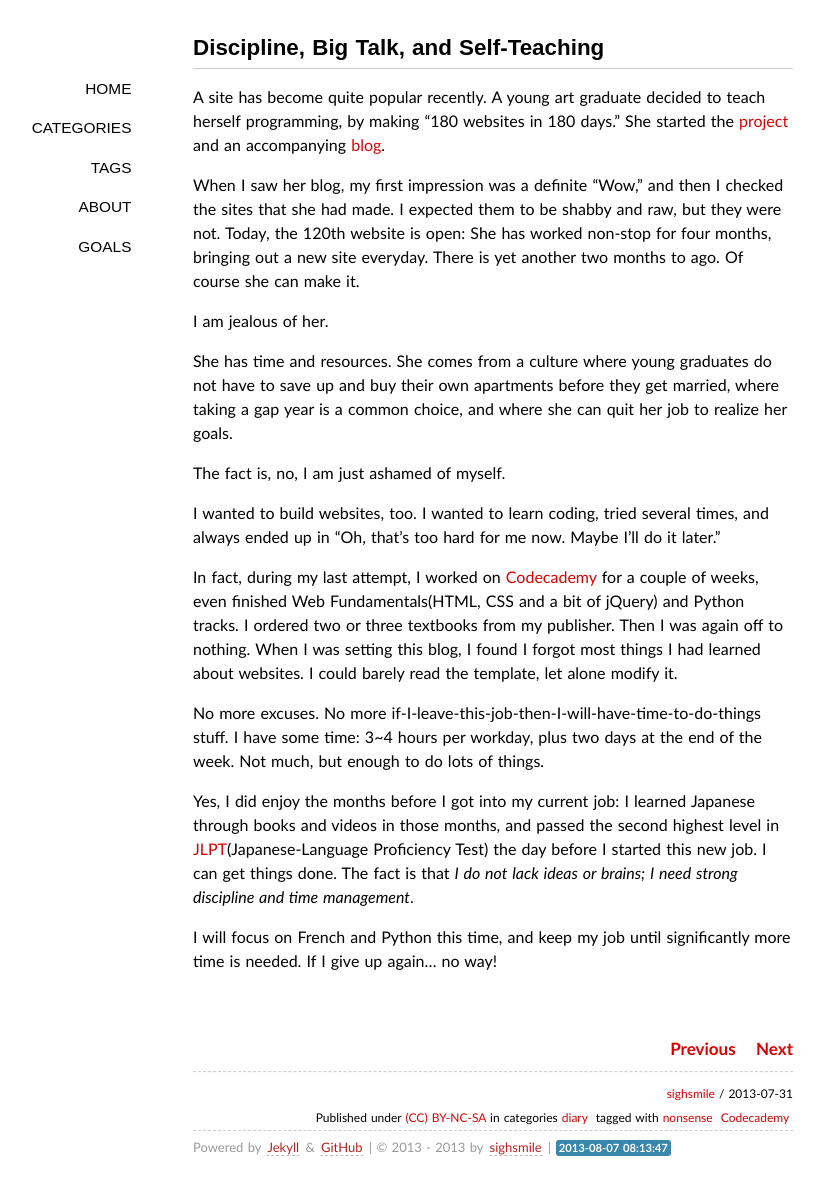
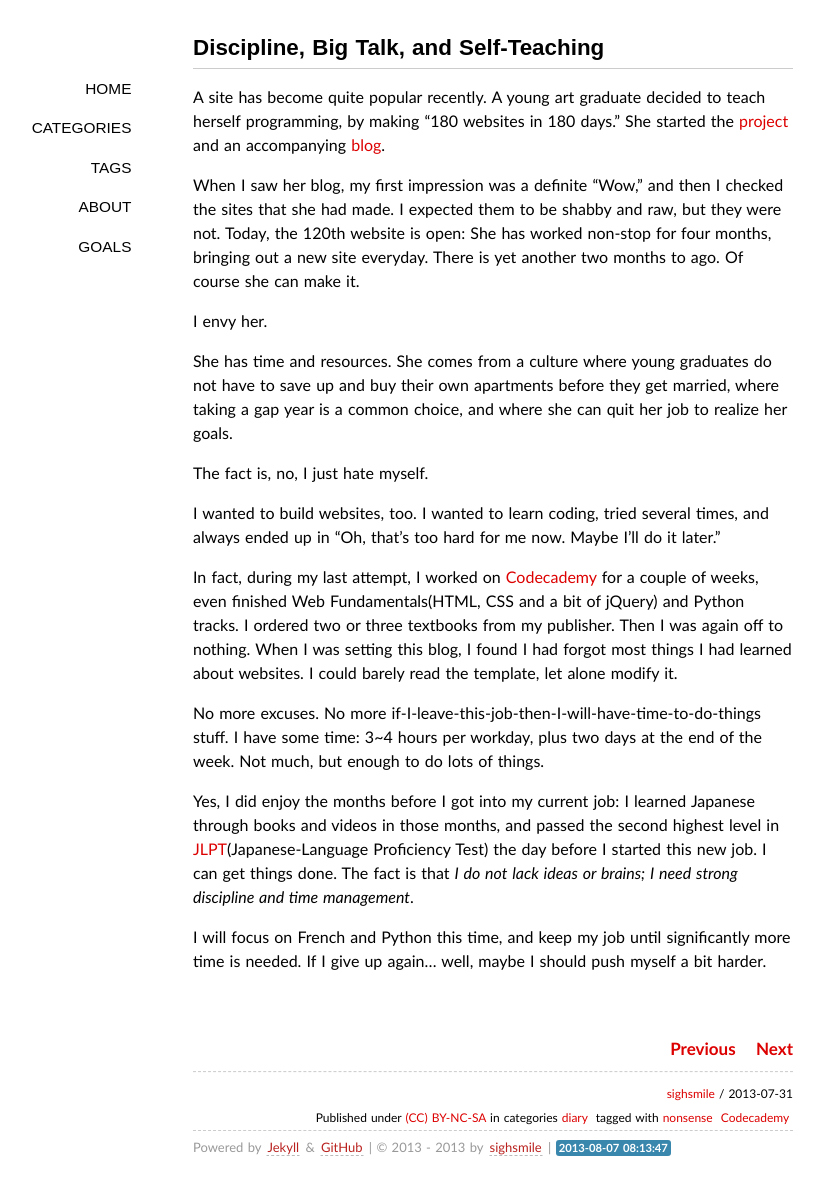
Before and after one commit to sighsmile/sighsmile.github.io, a Jekyll site: the page built from _posts/2013-07-31-180WebsitesIn180Days.md, in a window 1280 px wide. Shown: the whole page, without its empty margins (147-971 px from the left). Built offline with Jekyll 4.4.1, drawn with Linux system fonts in a browser that asks for light colours; some web fonts are replaced; Markdown is read by kramdown in place of the engine named in the settings; comment, search, counter and statistics services are not loaded.

Commit message:
minor fixes

```diff
--- a/_posts/2013-07-31-180WebsitesIn180Days.md
+++ b/_posts/2013-07-31-180WebsitesIn180Days.md
@@ -10,18 +10,18 @@ A site has become quite popular recently. A young art graduate decided to teach
 
 When I saw her blog, my first impression was a definite "Wow," and then I checked the sites that she had made. I expected them to be shabby and raw, but they were not. Today, the 120th website is open: She has worked non-stop for four months, bringing out a new site everyday. There is yet another two months to ago. Of course she can make it.
 
-I am jealous of her.
+I envy her.
 
 She has time and resources. She comes from a culture where young graduates do not have to save up and buy their own apartments before they get married, where taking a gap year is a common choice, and where she can quit her job to realize her goals.
 
-The fact is, no, I am just ashamed of myself.
+The fact is, no, I just hate myself.
 
 I wanted to build websites, too. I wanted to learn coding, tried several times, and always ended up in "Oh, that's too hard for me now. Maybe I'll do it later."
 
-In fact, during my last attempt, I worked on [Codecademy](http://www.codecademy.com/sighsmile) for a couple of weeks, even finished Web Fundamentals(HTML, CSS and a bit of jQuery) and Python tracks. I ordered two or three textbooks from my publisher. Then I was again off to nothing. When I was setting this blog, I found I forgot most things I had learned about websites. I could barely read the template, let alone modify it.
+In fact, during my last attempt, I worked on [Codecademy](http://www.codecademy.com/sighsmile) for a couple of weeks, even finished Web Fundamentals(HTML, CSS and a bit of jQuery) and Python tracks. I ordered two or three textbooks from my publisher. Then I was again off to nothing. When I was setting this blog, I found I had forgot most things I had learned about websites. I could barely read the template, let alone modify it.
 
 No more excuses. No more if-I-leave-this-job-then-I-will-have-time-to-do-things stuff. I have some time: 3~4 hours per workday, plus two days at the end of the week. Not much, but enough to do lots of things.
 
 Yes, I did enjoy the months before I got into my current job: I learned Japanese through books and videos in those months, and passed the second highest level in [JLPT](http://www.jlpt.jp/)(Japanese-Language Proficiency Test) the day before I started this new job. I can get things done. The fact is that *I do not lack ideas or brains; I need strong discipline and time management*.
 
-I will focus on French and Python this time, and keep my job until significantly more time is needed. If I give up again... no way!
+I will focus on French and Python this time, and keep my job until significantly more time is needed. If I give up again... well, maybe I should push myself a bit harder.
```
